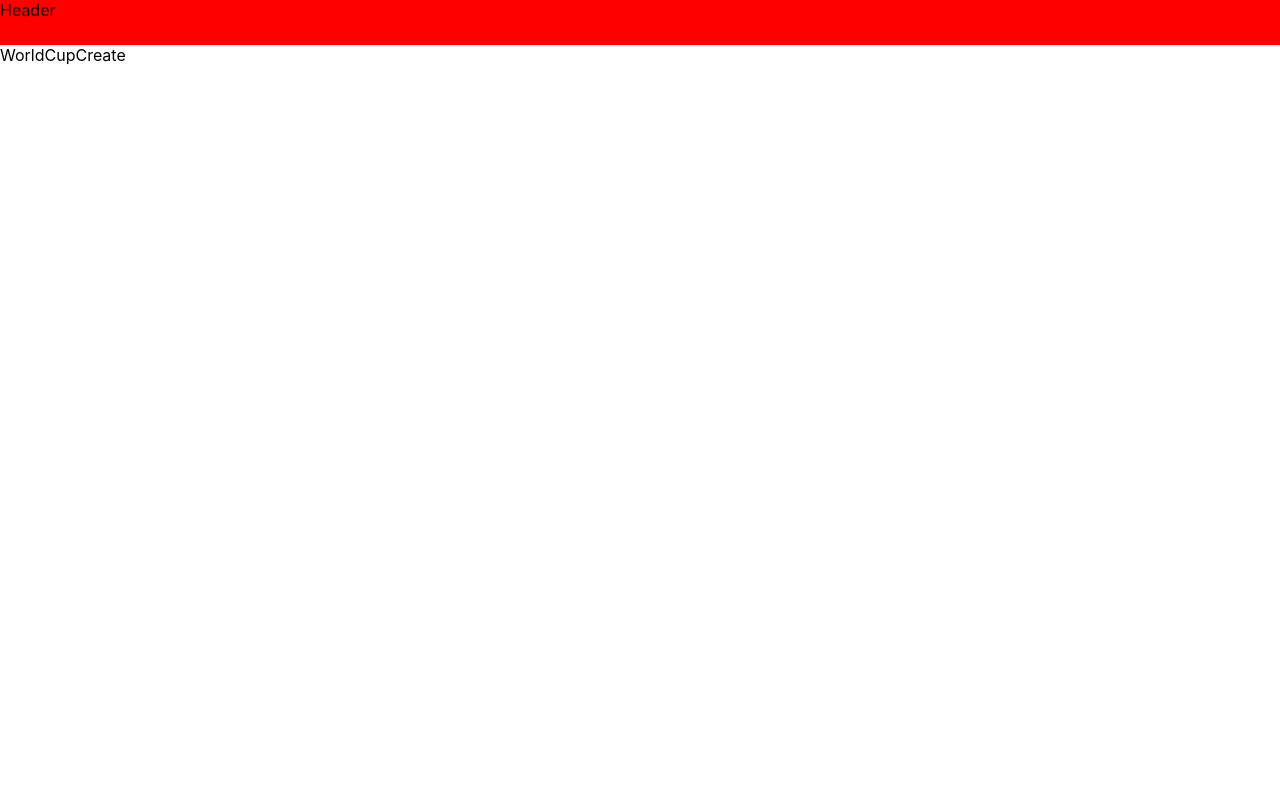
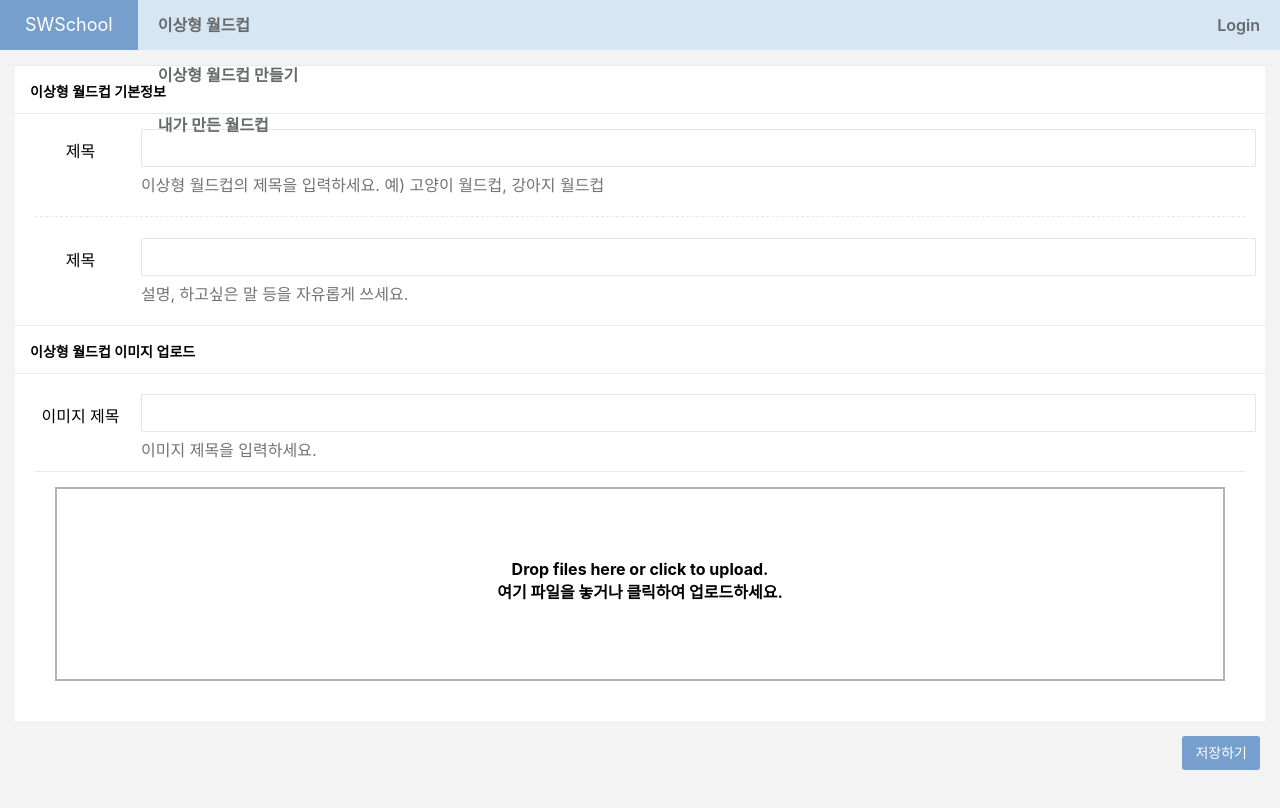
Before and after one commit to mergeishapbeong/CustomWorldcup_Front, a React (Create React App) app: page /worldcupcreate in a window 1280 px wide. Shown: the top 808 px of the page. Built offline with nearby package versions, Linux system fonts and the light colour scheme.

Commit message:
feat : 헤더부분 틀 완성, 마이페이지, 로그인페이지, 회원가입페이지, 월드컵 만들기 페이지 뼈대 및 디자인 작업완료 Design : 헤더부분 기초 css 작업 완료 (추후 변경)

```diff
--- a/src/components/Header.js
+++ b/src/components/Header.js
@@ -2,10 +2,110 @@ import React from "react";
 import styled from "styled-components";
 
 export const Header = () => {
-  return <HeaderContainer>Header</HeaderContainer>;
+  return (
+    <HeaderContainer>
+      <NavBar>
+        <LogoDiv>
+          <LogoATag>SWSchool</LogoATag>
+        </LogoDiv>
+        <IconDiv>
+          <LinkUl>
+            <LinkLi>
+              <LinkATag>이상형 월드컵</LinkATag>
+            </LinkLi>
+            <LinkLi>
+              <LinkATag>이상형 월드컵 만들기</LinkATag>
+            </LinkLi>
+            <LinkLi>
+              <LinkATag>내가 만든 월드컵</LinkATag>
+            </LinkLi>
+          </LinkUl>
+          <LoginUl>
+            <LoginLi>
+              <LoginATag>Login</LoginATag>
+            </LoginLi>
+          </LoginUl>
+        </IconDiv>
+      </NavBar>
+    </HeaderContainer>
+  );
 };
 
 const HeaderContainer = styled.div`
-  height: 45px;
-  background: red;
+  display: flex;
+  justify-content: space-between;
+  background-color: #d6e6f2;
+  height: 50px;
 `;
+
+const NavBar = styled.nav`
+  background: #d6e6f2;
+`;
+
+const LogoDiv = styled.div`
+  float: left;
+`;
+
+const LogoATag = styled.a`
+  background: #769fcd;
+  color: #fff;
+  padding: 15px 25px;
+  float: left;
+  font-size: 18px;
+  line-height: 20px;
+  cursor: pointer;
+`;
+
+const IconDiv = styled.div`
+  display: flex;
+  margin: 0;
+`;
+
+const LinkUl = styled.ul`
+  padding-left: 0;
+  float: left;
+  margin: 0;
+  list-style: none;
+`;
+
+const LinkLi = styled.li`
+  float: left;
+  position: relative;
+  display: block;
+  text-align: -webkit-match-parent;
+`;
+
+const LinkATag = styled.a`
+  padding: 15px 20px;
+  color: #676a6c;
+  font-weight: 600;
+  line-height: 20px;
+  position: relative;
+  display: block;
+  cursor: pointer;
+  text-decoration: none;
+`;
+
+const LoginUl = styled.ul`
+  padding-left: 0;
+  float: left;
+  margin: 0;
+  list-style: none;
+  margin-left: 780px;
+`;
+
+const LoginLi = styled.li`
+  display: inline-block;
+  position: relative;
+`;
+
+const LoginATag = styled.a`
+  padding: 15px 20px;
+  color: #676a6c;
+  font-weight: 600;
+  line-height: 20px;
+  position: relative;
+  display: block;
+  cursor: pointer;
+  text-decoration: none;
+`;
--- a/src/pages/Mypage.jsx
+++ b/src/pages/Mypage.jsx
@@ -1,7 +1,129 @@
 import React from "react";
+import styled from "styled-components";
 
 function Mypage() {
-  return <div>Mypage</div>;
+  return (
+    <Container>
+      <TextDiv>
+        <h1>MyPage</h1>
+      </TextDiv>
+      <ContentDiv>
+        <ContentBox>
+          <Content>
+            <ContentImg>
+              <ImgDiv></ImgDiv>
+              <ImgDiv></ImgDiv>
+            </ContentImg>
+            <ContentName>제목</ContentName>
+            <ContentText>내용</ContentText>
+            <ContentBtn>수정하기</ContentBtn>
+          </Content>
+          <Content>
+            <ContentImg>
+              <ImgDiv></ImgDiv>
+              <ImgDiv></ImgDiv>
+            </ContentImg>
+            <ContentName>제목</ContentName>
+            <ContentText>내용</ContentText>
+            <ContentBtn>수정하기</ContentBtn>
+          </Content>
+          <Content>
+            <ContentImg>
+              <ImgDiv></ImgDiv>
+              <ImgDiv></ImgDiv>
+            </ContentImg>
+            <ContentName>제목</ContentName>
+            <ContentText>내용</ContentText>
+            <ContentBtn>수정하기</ContentBtn>
+          </Content>
+          <Content>
+            <ContentImg>
+              <ImgDiv></ImgDiv>
+              <ImgDiv></ImgDiv>
+            </ContentImg>
+            <ContentName>제목</ContentName>
+            <ContentText>내용</ContentText>
+            <ContentBtn>수정하기</ContentBtn>
+          </Content>
+          <Content>
+            <ContentImg>
+              <ImgDiv></ImgDiv>
+              <ImgDiv></ImgDiv>
+            </ContentImg>
+            <ContentName>제목</ContentName>
+            <ContentText>내용</ContentText>
+            <ContentBtn>수정하기</ContentBtn>
+          </Content>
+        </ContentBox>
+      </ContentDiv>
+    </Container>
+  );
 }
 
 export default Mypage;
+
+const Container = styled.div`
+  width: 1200px;
+  margin: auto;
+`;
+
+const TextDiv = styled.div`
+  width: 100%;
+  text-align: center;
+`;
+
+const ContentDiv = styled.div`
+  width: 1200px;
+`;
+
+const ContentBox = styled.div`
+  display: flex;
+  flex-wrap: wrap;
+`;
+
+const Content = styled.div`
+  width: 350px;
+  height: 220px;
+  background-color: #b9d7ea;
+  margin: 20px 20px;
+  text-align: right;
+`;
+
+const ContentName = styled.div`
+  background: #d6e6f2;
+  width: 100%;
+  height: 30px;
+  text-align: left;
+`;
+
+const ContentText = styled.div`
+  background: #d6e6f2;
+  width: 100%;
+  height: 30px;
+  text-align: left;
+`;
+
+const ContentBtn = styled.button`
+  width: 100px;
+  height: 25px;
+  background-color: #f7fbfc;
+  border: 3px solid #f7fbfc;
+  margin: 2px 10px auto 0px;
+  color: black;
+  &:hover {
+    cursor: pointer;
+  }
+`;
+
+const ContentImg = styled.div`
+  width: 100%;
+  height: 130px;
+  background: white;
+  display: flex;
+`;
+
+const ImgDiv = styled.div`
+  width: 50%;
+  height: 130px;
+  background: #769fcd;
+`;
--- a/src/pages/SignIn.jsx
+++ b/src/pages/SignIn.jsx
@@ -63,16 +63,16 @@ const LoginBtn = styled.button`
   width: 100%;
   height: 30px;
   margin-bottom: 20px;
-  background-color: gray;
-  border: 3px solid gray;
-  color: white;
+  background-color: #b9d7ea;
+  border: 3px solid #b9d7ea;
+  color: black;
 `;
 
 const AddBtn = styled.button`
   width: 100%;
   height: 30px;
   margin-bottom: 20px;
-  background-color: #699aea;
-  border: 3px solid #699aea;
+  background-color: #769fcd;
+  border: 3px solid #769fcd;
   color: white;
 `;
--- a/src/pages/SignUp.jsx
+++ b/src/pages/SignUp.jsx
@@ -66,8 +66,8 @@ const LoginBtn = styled.button`
   width: 100%;
   height: 30px;
   margin-bottom: 20px;
-  background-color: gray;
-  border: 3px solid gray;
+  background-color: #b9d7ea;
+  border: 3px solid #b9d7ea;
   color: white;
 `;
 
@@ -75,8 +75,8 @@ const AddBtn = styled.button`
   width: 100%;
   height: 30px;
   margin-bottom: 20px;
-  background-color: #699aea;
-  border: 3px solid #699aea;
+  background-color: #769fcd;
+  border: 3px solid #769fcd;
   color: white;
 `;
 
--- a/src/pages/WorldCupCreate.jsx
+++ b/src/pages/WorldCupCreate.jsx
@@ -1,7 +1,246 @@
 import React from "react";
+import styled from "styled-components";
 
 function WorldCupCreate() {
-  return <div>WorldCupCreate</div>;
+  return (
+    <Container>
+      <ContentDiv>
+        <PageNameDiv>
+          <PageNameHTag>이상형 월드컵 기본정보</PageNameHTag>
+        </PageNameDiv>
+        <InputDiv>
+          <form>
+            <InputBox>
+              <InputLabel>제목</InputLabel>
+              <InputText>
+                <Input />
+                <InputSpan>
+                  이상형 월드컵의 제목을 입력하세요. 예) 고양이 월드컵, 강아지
+                  월드컵
+                </InputSpan>
+              </InputText>
+            </InputBox>
+            <GapDiv></GapDiv>
+            <InputBox>
+              <InputLabel>제목</InputLabel>
+              <InputText>
+                <Input />
+                <InputSpan>설명, 하고싶은 말 등을 자유롭게 쓰세요.</InputSpan>
+              </InputText>
+            </InputBox>
+          </form>
+        </InputDiv>
+        <ImgContent>
+          <ImgBox>
+            <ImgDiv>
+              <PageNameDiv>
+                <PageNameHTag>이상형 월드컵 이미지 업로드</PageNameHTag>
+              </PageNameDiv>
+              <ImgInputDiv>
+                <InputImgBox>
+                  <InputLabel>이미지 제목</InputLabel>
+                  <InputText>
+                    <Input />
+                    <InputSpan>이미지 제목을 입력하세요.</InputSpan>
+                  </InputText>
+                </InputImgBox>
+                <ImgFormContent>
+                  <ImgForm>
+                    <ImgFormText>
+                      <span>
+                        <strong>
+                          Drop files here or click to upload.
+                          <br />
+                          여기 파일을 놓거나 클릭하여 업로드하세요.
+                        </strong>
+                      </span>
+                    </ImgFormText>
+                  </ImgForm>
+                </ImgFormContent>
+              </ImgInputDiv>
+            </ImgDiv>
+          </ImgBox>
+        </ImgContent>
+        <StoreBtn>저장하기</StoreBtn>
+      </ContentDiv>
+    </Container>
+  );
 }
 
 export default WorldCupCreate;
+
+const Container = styled.div`
+  width: 100%;
+  margin: auto;
+`;
+
+const ContentDiv = styled.div`
+  background: #f3f3f4;
+  height: 800px;
+  padding: 15px;
+`;
+
+const PageNameDiv = styled.div`
+  background-color: #fff;
+  border-color: #e7eaec;
+  border-image: none;
+  border-style: solid solid none;
+  border-width: 1px 0 0;
+  color: inherit;
+  margin-bottom: 0;
+  padding: 15px 15px;
+  min-height: 48px;
+  box-sizing: border-box;
+`;
+
+const PageNameHTag = styled.h2`
+  display: inline-block;
+  font-size: 14px;
+  margin: 0 0 7px;
+  padding: 0;
+  text-overflow: ellipsis;
+  float: left;
+  font-weight: 600;
+`;
+
+const InputDiv = styled.div`
+  background-color: #fff;
+  color: inherit;
+  padding: 15px 20px 20px;
+  width: 100%;
+  box-sizing: border-box;
+  border-color: #e7eaec;
+  border-image: none;
+  border-style: solid solid none;
+  border-width: 1px 0;
+`;
+
+const InputBox = styled.div`
+  margin-right: -15px;
+  margin-left: -15px;
+  width: 100%;
+  display: flex;
+`;
+
+const InputLabel = styled.label`
+  padding-top: 9px;
+  margin-bottom: 0;
+  text-align: center;
+  width: 10%;
+`;
+
+const InputText = styled.label`
+  width: 90%;
+`;
+
+const Input = styled.input`
+  background-color: #fff;
+  background-image: none;
+  border: 1px solid #e5e6e7;
+  border-radius: 1px;
+  color: inherit;
+  display: block;
+  padding: 10px 12px;
+  transition: border-color 0.15s ease-in-out 0s, box-shadow 0.15s ease-in-out 0s;
+  width: 100%;
+  font-size: 14px;
+`;
+
+const InputSpan = styled.span`
+  display: block;
+  margin-top: 5px;
+  margin-bottom: 10px;
+  color: #737373;
+  margin-bottom: 0;
+`;
+
+const GapDiv = styled.div`
+  border-top: 1px dashed #e7eaec;
+  color: #fff;
+  background-color: #fff;
+  height: 1px;
+  margin: 20px 0;
+`;
+
+const ImgContent = styled.div`
+  margin-right: -15px;
+  margin-left: -15px;
+`;
+
+const ImgBox = styled.div`
+  position: relative;
+  min-height: 1px;
+  padding-right: 15px;
+  padding-left: 15px;
+`;
+
+const InputImgBox = styled.div`
+  margin-right: -15px;
+  margin-left: -15px;
+  width: 100%;
+  display: flex;
+  margin-top: 5px;
+  margin-bottom: 10px;
+`;
+
+const ImgDiv = styled.div`
+  clear: both;
+  margin-bottom: 0;
+  margin-top: 0;
+  padding: 0;
+`;
+
+const ImgInputDiv = styled.div`
+  background-color: #fff;
+  color: inherit;
+  padding: 15px 20px 20px;
+  border-color: #e7eaec;
+  border-image: none;
+  border-style: solid solid none;
+  border-width: 1px 0;
+  clear: both;
+`;
+
+const ImgFormContent = styled.div`
+  background-color: #fff;
+  color: inherit;
+  padding: 15px 20px 20px;
+  border-color: #e7eaec;
+  border-image: none;
+  border-style: solid solid none;
+  border-width: 1px 0;
+`;
+
+const ImgForm = styled.form`
+  min-height: 150px;
+  border: 2px solid rgba(0, 0, 0, 0.3);
+  background: #fff;
+  padding: 20px;
+  cursor: pointer;
+`;
+
+const ImgFormText = styled.div`
+  font-size: 16px;
+  cursor: pointer;
+  text-align: center;
+  margin-top: 50px;
+  margin-bottom: 50px;
+`;
+
+const StoreBtn = styled.button`
+  margin-top: 15px;
+  margin-bottom: 5px;
+  margin-right: 5px;
+  background-color: #769fcd;
+  border-color: #769fcd;
+  color: #fff;
+  border-radius: 3px;
+  display: inline-block;
+  padding: 6px 12px;
+  font-size: 14px;
+  font-weight: 400;
+  line-height: 1.42857143;
+  cursor: pointer;
+  border: 1px solid transparent;
+  float: right;
+`;
```
